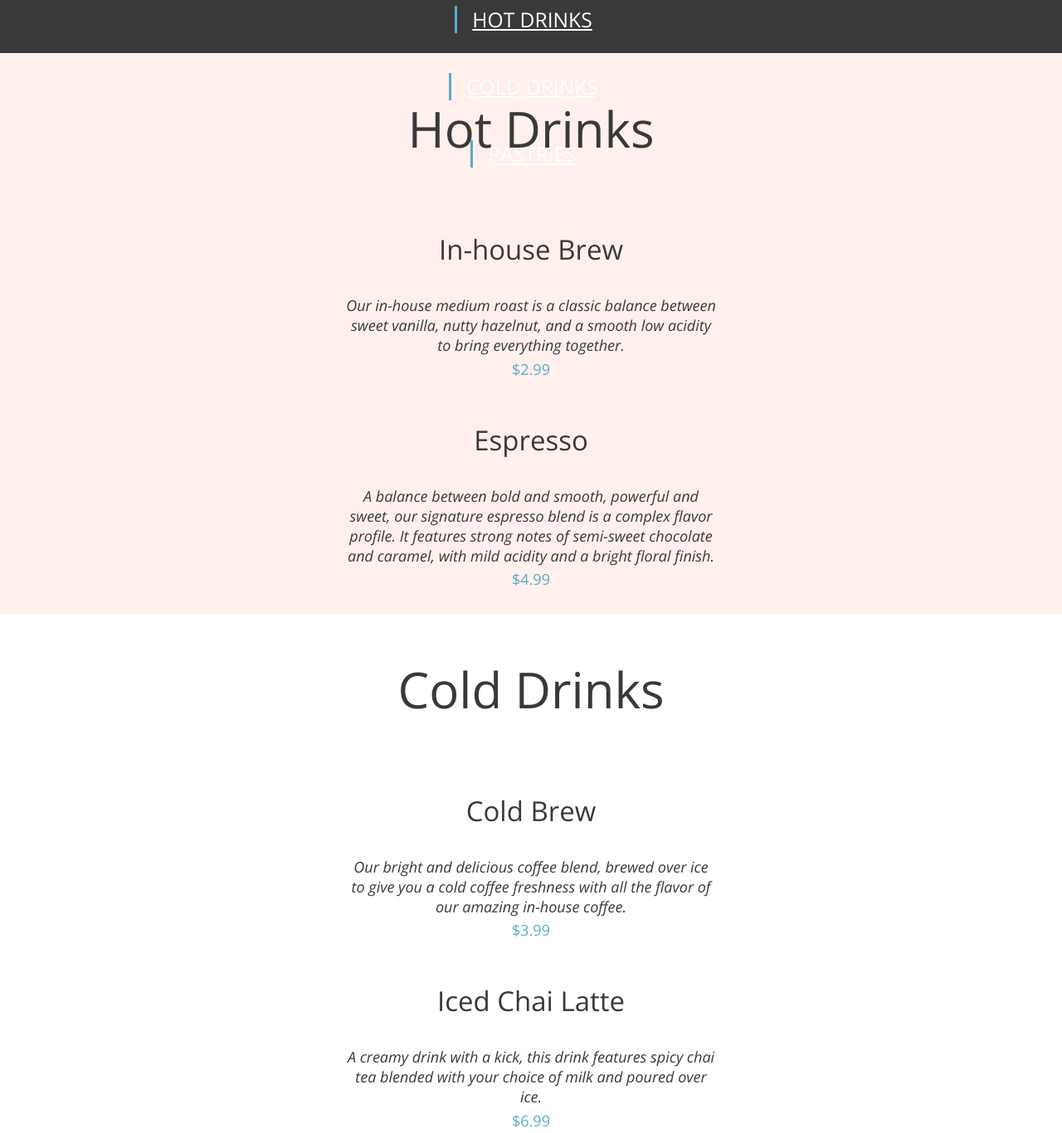
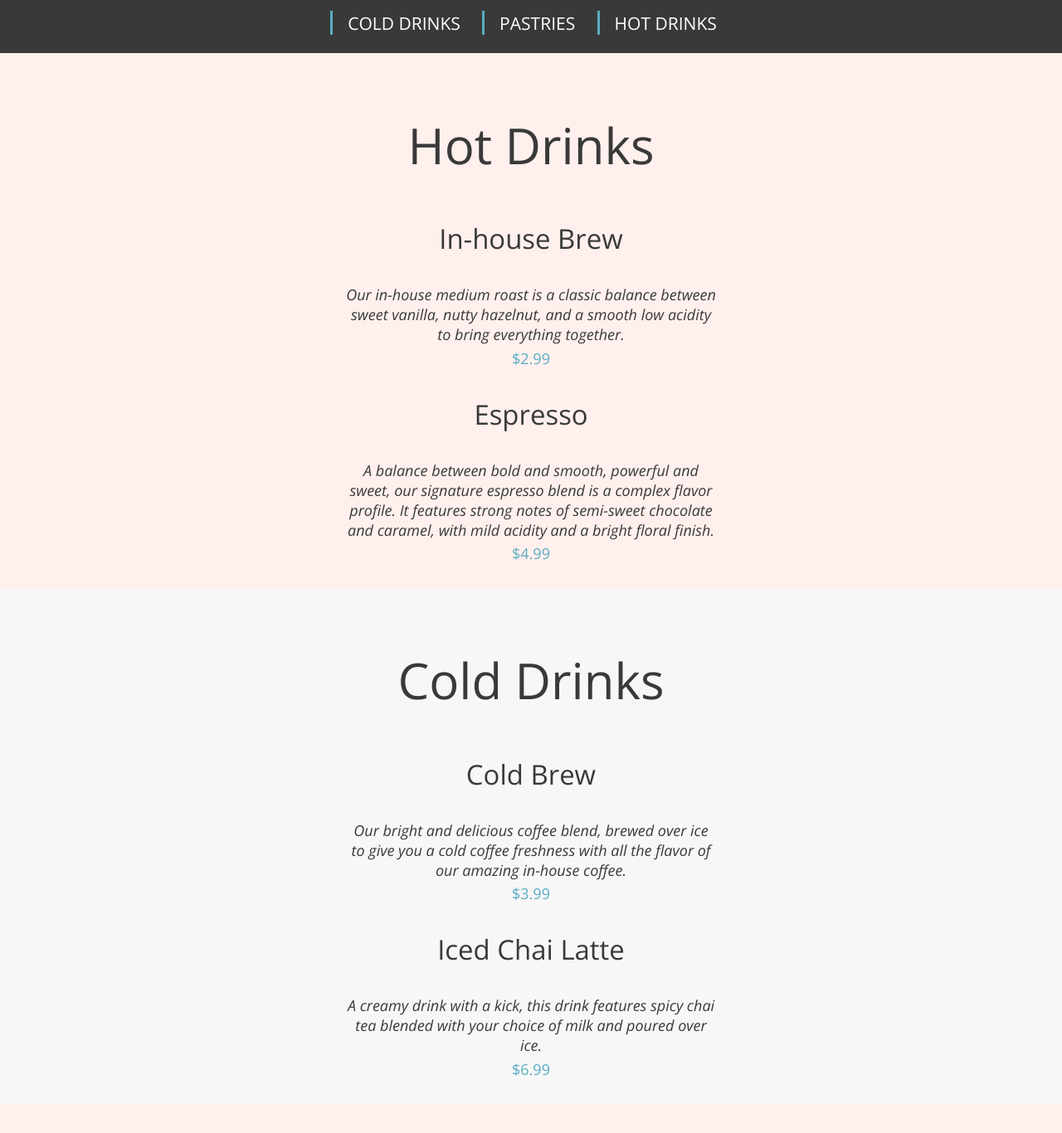
Before and after one commit to manny-torres-02/Coffee-Shop-Starter-Code, a plain HTML site: page manuel-torres-coffeeshop/pages/menu.html in a window 1280 px wide. Shown: the part 860-2226 px from the top of the page at 83% size. Drawn offline with nearby package versions, Linux system fonts and the light colour scheme.

Commit message:
update with more BEM

```diff
--- a/manuel-torres-coffeeshop/css/global.css
+++ b/manuel-torres-coffeeshop/css/global.css
@@ -37,8 +37,7 @@ h2 {
   font-weight: 300;
 }
 
-h3,
-.footer h1 {
+h3 {
   font-size: 1.83rem;
   font-weight: 300;
 }
@@ -170,12 +169,6 @@ p {
   width: 2.78rem;
 }
 
-.center-vertically {
-  display: flex;
-  flex-direction: column;
-  margin: auto;
-}
-
 .footer {
   height: 13rem;
   background-color: var(--nitro-pink);
--- a/manuel-torres-coffeeshop/css/menu.css
+++ b/manuel-torres-coffeeshop/css/menu.css
@@ -1,69 +1,76 @@
-h1,
-h2 {
-  font-size: 3.33rem;
-  font-weight: 300;
+:root {
+  /* Colors */
+  /* font colors will be graphite, White, nirtroblue  */
+  --nitro-blue: #5bacc3;
+  --nitro-pink: #fff0ed;
+  --graphite: #393939;
+  --light-grey: #f7f7f7f7;
+  --white: #fff;
+
+  /* Typography */
+  --open-sans: "Open Sans";
+  --font-weight-300: "300";
+  --font-weight-400: "400";
+  --font-weight-700: "700";
 }
 
-h3 {
-  font-size: 1.833rem;
-  font-weight: 300;
-}
-
-nav h1 {
-  font-size: 3.33rem;
-  font-weight: 300;
-}
-/* nav bem */
-.menu a {
-  color: inherit;
-  font-size: 1.17em;
-  font-weight: 400;
-  padding: 0 1rem;
-  border-left: var(--nitro-blue) 0.22rem solid;
-}
-
-.menu-link {
-  text-align: center;
-  font-size: 1.17rem;
-  font-weight: 400;
-}
-
-.menu {
+/* Menu nav section */
+.menu-nav {
   background-color: var(--graphite);
+  display: inline-block;
   color: var(--white);
+  width: 100%;
   margin: 0;
   height: 4.44rem;
+  vertical-align: middle;
   line-height: 4.44rem;
   padding-left: 0;
   text-align: center;
   font-size: 1.75rem;
 }
-/* TODO: Double check that this is according to style guide. this better matches the image  */
-.menu.li {
-  /* height: 4rem; */
-  /* border-left: var(--nitro-blue) 0.4rem solid; */
+
+.menu-nav__list-item {
+  text-align: center;
+  font-size: 1.17rem;
+  line-height: 2rem;
+  font-weight: 400;
+  display: inline-block;
 }
 
-.center {
-  text-align: center;
+.menu-nav__link {
+  color: inherit;
+  padding: 0 1rem;
+  border-left: var(--nitro-blue) 0.22rem solid;
+  text-decoration: none;
 }
 
-.grey {
-  text-align: center;
+/*  menu  */
+.menu {
 }
 
-.food-desc {
-  width: 35%;
-  margin: auto;
-}
-
-.price {
-  color: var(--nitro-blue);
-  margin-top: 0.25rem;
-}
-
-.menu-item {
+.menu__section {
+  padding-top: 1.11rem;
+  text-align: center;
   height: 50%;
   padding-bottom: 0.67rem;
   width: 100%;
 }
+
+.menu__section--pink {
+  background-color: var(--nitro-pink);
+}
+
+.menu__section--grey {
+  background-color: var(--light-grey);
+}
+
+.menu__food-description {
+  width: 35%;
+  margin: auto;
+  font-style: italic;
+}
+
+.menu__price {
+  color: var(--nitro-blue);
+  margin-top: 0.25rem;
+}
--- a/manuel-torres-coffeeshop/pages/menu.html
+++ b/manuel-torres-coffeeshop/pages/menu.html
@@ -15,7 +15,7 @@
     <header>
       <nav class="nav">
         <div class="nav__wrapper">
-          <a class="nav__link--inline-block" href="./index.html">
+          <a class="nav__link--inline-block" href="../index.html">
             <img
               class="nav__logo-image nav__logo-image--inline-block"
               src="../assets/coffee-beans-logo-and-footer.svg"
@@ -23,7 +23,7 @@
           </a>
           <a
             class="nav__link nav__link--inline-block"
-            href="./index.html"
+            href="../index.html"
             target="_blank"
           >
             <h2 class="nav__title">nitro</h2>
@@ -32,7 +32,10 @@
             <li
               class="nav__list-item nav__list-item--inline-block nav__list-item--graphite"
             >
-              <a class="nav__list-item--no-text-decoration" href="./index.html">
+              <a
+                class="nav__list-item--no-text-decoration"
+                href="../index.html"
+              >
                 ABOUT
               </a>
             </li>
@@ -41,7 +44,7 @@
             >
               <a
                 class="nav__list-item--no-text-decoration"
-                href="./pages/menu.html"
+                href="../pages/menu.html"
               >
                 SHOP NOW
               </a>
@@ -51,7 +54,7 @@
             >
               <a
                 class="nav__list-item--no-text-decoration nav__list-item--no-text-decoration--blue"
-                href="./pages/menu.html"
+                href="../pages/menu.html"
               >
                 MENU
               </a>
@@ -62,95 +65,80 @@
       <div class="coffee-circle">
         <h1 class="title-box">MENU</h1>
       </div>
-      <ul class="menu">
-        <li class="menu-link"><a href="#hot-drinks">HOT DRINKS</a></li>
-        <li class="menu-link"><a href="#cold-drinks">COLD DRINKS</a></li>
-        <li class="menu-link"><a href="#pastries">PASTRIES</a></li>
+      <ul class="menu-nav">
+        <li class="menu-nav__list-item">
+          <a class="menu-nav__link" href="#cold-drinks">COLD DRINKS</a>
+        </li>
+        <li class="menu-nav__list-item">
+          <a class="menu-nav__link" href="#pastries">PASTRIES</a>
+        </li>
+        <li class="menu-nav__list-item">
+          <a class="menu-nav__link" href="#hot-drinks">HOT DRINKS</a>
+        </li>
       </ul>
     </header>
-    <main>
-      <section class="menu-item center pink center-vertically" id="hot-drinks">
+    <main class="menu">
+      <section class="menu__section menu__section--pink" id="hot-drinks">
         <h2>Hot Drinks</h2>
 
         <h3>In-house Brew</h3>
 
-        <p class="food-desc italic">
+        <p class="menu__food-description">
           Our in-house medium roast is a classic balance between sweet vanilla,
           nutty hazelnut, and a smooth low acidity to bring everything together.
         </p>
 
-        <p class="price">$2.99</p>
+        <p class="menu__price">$2.99</p>
 
         <h3>Espresso</h3>
 
-        <p class="food-desc italic">
+        <p class="menu__food-description">
           A balance between bold and smooth, powerful and sweet, our signature
           espresso blend is a complex flavor profile. It features strong notes
           of semi-sweet chocolate and caramel, with mild acidity and a bright
           floral finish.
         </p>
-        <p class="price">$4.99</p>
+        <p class="menu__price">$4.99</p>
       </section>
-      <section class="menu-item center grey center-vertically" id="cold-drinks">
+      <section class="menu__section menu__section--grey" id="cold-drinks">
         <h2>Cold Drinks</h2>
+
         <h3>Cold Brew</h3>
 
-        <p class="food-desc italic">
+        <p class="menu__food-description">
           Our bright and delicious coffee blend, brewed over ice to give you a
           cold coffee freshness with all the flavor of our amazing in-house
           coffee.
         </p>
-        <p class="price">$3.99</p>
+        <p class="menu__price">$3.99</p>
 
         <h3>Iced Chai Latte</h3>
 
-        <p class="food-desc italic">
+        <p class="menu__food-description">
           A creamy drink with a kick, this drink features spicy chai tea blended
           with your choice of milk and poured over ice.
         </p>
-        <p class="price">$6.99</p>
+        <p class="menu__price">$6.99</p>
       </section>
-      <section class="menu-item pink center center-vertically" id="pastries">
+      <section class="menu__section menu__section--pink" id="pastries">
         <h2>Pastries</h2>
         <h3>Bacon Oatmeal Raisin Cookie</h3>
 
-        <p class="food-desc italic">
+        <p class="menu__food-description">
           An infused bacon, sugar and egg mixture is folded into a perfect blend
           of oats, flour, raisins and cinnamon to create a soft and chewy
           textured cookie.
         </p>
-        <p class="price">$3.50</p>
+        <p class="menu__price">$3.50</p>
 
         <h3>Blueberry,Lemon and Thyme Muffin</h3>
 
-        <p class="food-desc italic">
+        <p class="menu__food-description">
           Tart and sweet, this classic blueberry and lemon combination comes
           with an earthy twist.
         </p>
-        <p class="price">$2.50</p>
+        <p class="menu__price">$2.50</p>
       </section>
     </main>
-    <!-- TODO: Double Check if footer is needed per the mockup at the end of everything  -->
-    <!-- <footer class="pink">
-      <!-- Address -->
-    <!-- <section>
-        <h3>Address</h3>
-        <br>503 Brodway Penthouse </br> New York</p>
-      </section> -->
-    <!-- Hours -->
-    <!-- <section>
-        <h3>Hours</h3> -->
-    <!-- TODO: do I need to reformat?  -->
-    <!-- <p class="bold">Monday - Friday: <span class="regular-fw">9am - 7pm</span></p>
-        <p class="bold">Saturday - Sunday:  <span class="regular-fw">10am - 5pm</span></p>
-      </section>
-      <section> -->
-    <!-- Socials -->
-    <!-- <h3>Socials</h3>
-        <a href="https://www.facebook.com"><img class="icon" src="../assets/Facebook-Icon.svg" alt="Facebook"/></a>
-        <a href="https://www.yelp.com"><img class="icon" src="../assets/Yelp-Icon.svg" alt="Yelp"/></a>
-        <a href="https://www.instagram.com"> <img class="icon" src="../assets/Instagram-Icon.svg" alt="Instagram"/></a>
-      </section>
-    </footer> -->
   </body>
 </html>
```
Also changed, not shown: manuel-torres-coffeeshop/css/landing.css (+0 -8 lines).
